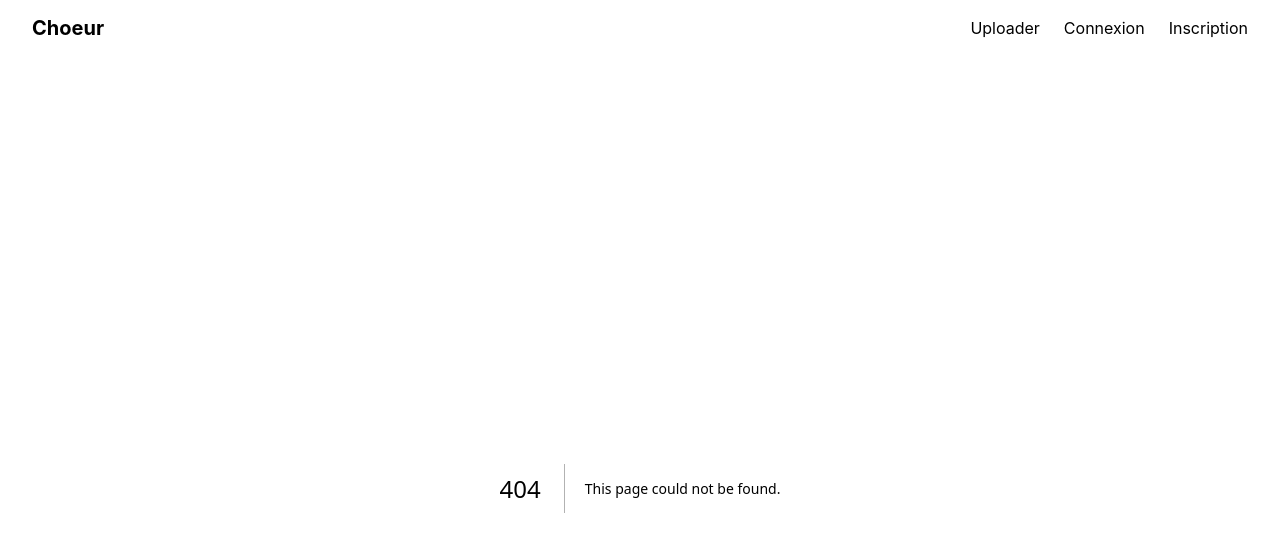
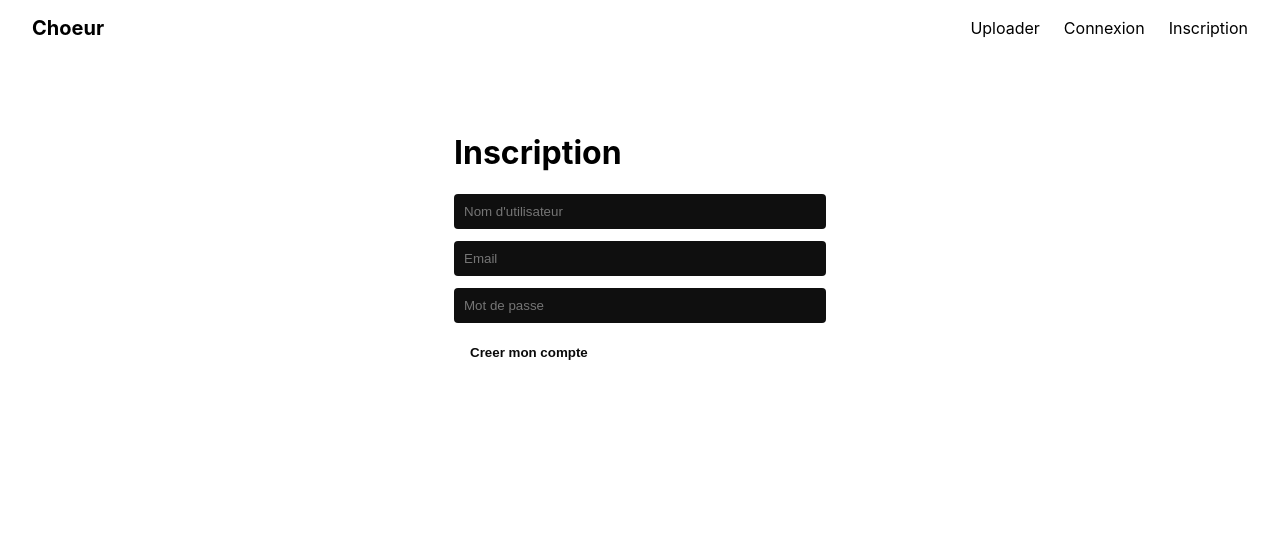
Before and after one commit to CAMELO112/choeur, a Next.js app: page /signup in a window 1280 px wide. Before the commit this address had no page. Shown: the top 552 px of the page. Built offline with nearby package versions, Linux system fonts and the light colour scheme; no server answers.

Commit message:
Create page.js

```diff
--- /dev/null
+++ b/app/signup/page.js
@@ -0,0 +1,43 @@
+'use client'
+import { useState } from 'react'
+import { supabase } from '../../lib/supabaseClient'
+
+export default function Signup() {
+const [email, setEmail] = useState('')
+const [password, setPassword] = useState('')
+const [username, setUsername] = useState('')
+const [message, setMessage] = useState(null)
+const [error, setError] = useState(null)
+
+async function handleSignup(e) {
+e.preventDefault()
+setError(null)
+setMessage(null)
+const { data, error } = await supabase.auth.signUp({ email, password })
+if (error) {
+setError(error.message)
+return
+}
+if (data.user) {
+await supabase.from('profiles').insert({
+id: data.user.id,
+username,
+})
+}
+setMessage('Compte cree ! Verifie ton email pour confirmer ton inscription.')
+}
+
+return (
+<div className="form-box">
+<h1>Inscription</h1>
+<form onSubmit={handleSignup}>
+<input placeholder="Nom d'utilisateur" value={username} onChange={(e) => setUsername(e.target.value)} required />
+<input type="email" placeholder="Email" value={email} onChange={(e) => setEmail(e.target.value)} required />
+<input type="password" placeholder="Mot de passe" value={password} onChange={(e) => setPassword(e.target.value)} required />
+<button type="submit" className="btn">Creer mon compte</button>
+</form>
+{error && <p className="error">{error}</p>}
+{message && <p className="success">{message}</p>}
+</div>
+)
+}
```
